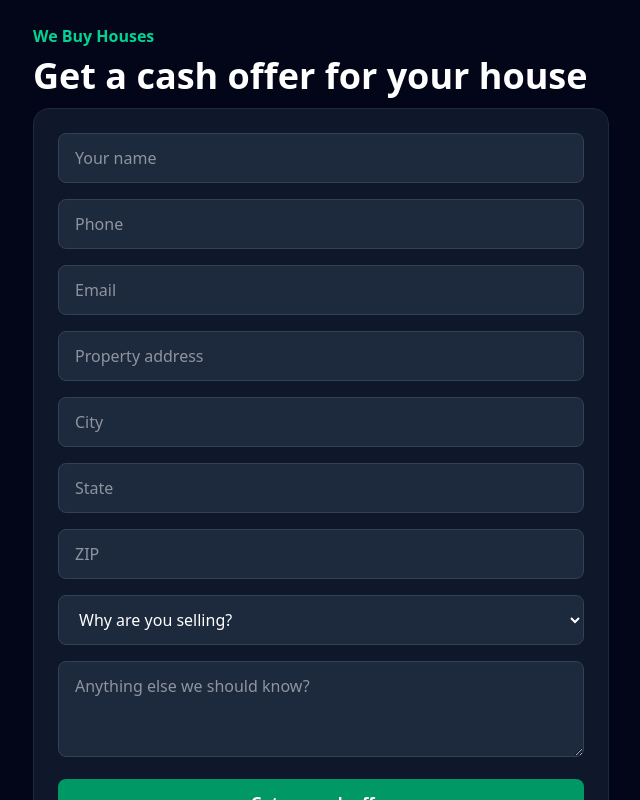
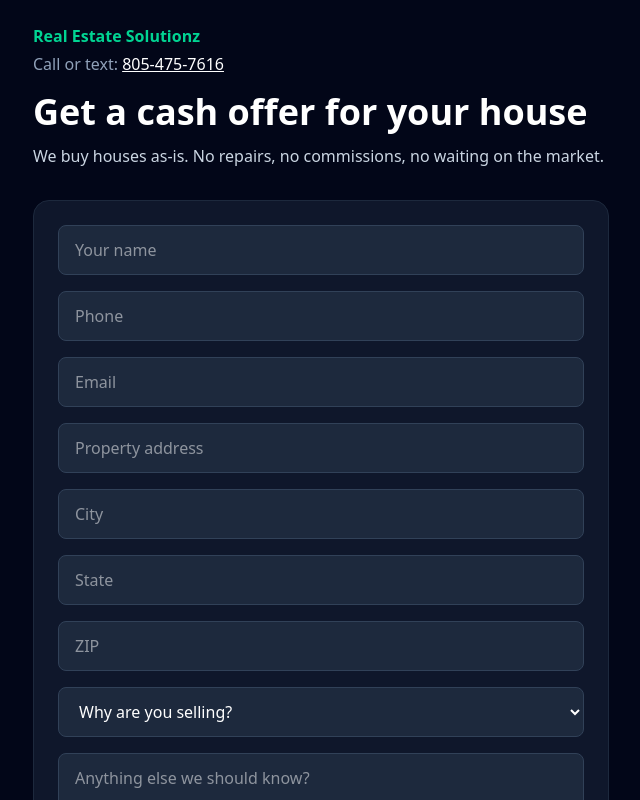
Before and after one commit to dmaan42/wholesale-os, a Next.js app: page /sell in a window 1280 px wide. Shown: the top 800 px of the page, without its empty margins (319-959 px from the left). Built offline with nearby package versions, Linux system fonts and the light colour scheme.

Commit message:
Handle JSON parsing error and update text content

```diff
--- a/src/app/sell/page.tsx
+++ b/src/app/sell/page.tsx
@@ -28,7 +28,7 @@ export default function SellPage() {
       headers: { "Content-Type": "application/json" },
       body: JSON.stringify(form),
     });
-    const data = await res.json();
+    const data = await res.json().catch(() => ({}));
     setLoading(false);
     if (!res.ok) {
       alert(data.error || "Lead did not save");
@@ -41,10 +41,14 @@ export default function SellPage() {
     return (
       <div className="min-h-screen bg-emerald-950 text-white flex items-center justify-center p-6">
         <div className="max-w-md text-center">
+          <p className="mb-2 text-emerald-300">Real Estate Solutionz</p>
           <h1 className="text-3xl font-bold mb-3">We got your info</h1>
-          <p className="text-emerald-100">
-            A local cash buyer specialist will contact you shortly.
+          <p className="text-emerald-100 mb-4">
+            We’ll call you shortly about a cash offer.
           </p>
+          <a href="tel:8054757616" className="text-xl font-semibold underline">
+            Call us: 805-475-7616
+          </a>
         </div>
       </div>
     );
@@ -53,8 +57,17 @@ export default function SellPage() {
   return (
     <div className="min-h-screen bg-slate-950 text-white p-6">
       <div className="mx-auto max-w-xl">
-        <p className="text-emerald-400 font-semibold mb-2">We Buy Houses</p>
+        <p className="text-emerald-400 font-semibold mb-1">Real Estate Solutionz</p>
+        <p className="text-slate-400 mb-4">
+          Call or text:{" "}
+          <a href="tel:8054757616" className="text-white underline">
+            805-475-7616
+          </a>
+        </p>
         <h1 className="text-4xl font-bold mb-3">Get a cash offer for your house</h1>
+        <p className="text-slate-300 mb-8">
+          We buy houses as-is. No repairs, no commissions, no waiting on the market.
+        </p>
         <form onSubmit={submit} className="space-y-4 rounded-2xl border border-slate-800 bg-slate-900 p-6">
           <input required placeholder="Your name" value={form.owner_name} onChange={(e) => update("owner_name", e.target.value)} className="w-full rounded-lg border border-slate-700 bg-slate-800 px-4 py-3" />
           <input required placeholder="Phone" value={form.phone} onChange={(e) => update("phone", e.target.value)} className="w-full rounded-lg border border-slate-700 bg-slate-800 px-4 py-3" />
```
